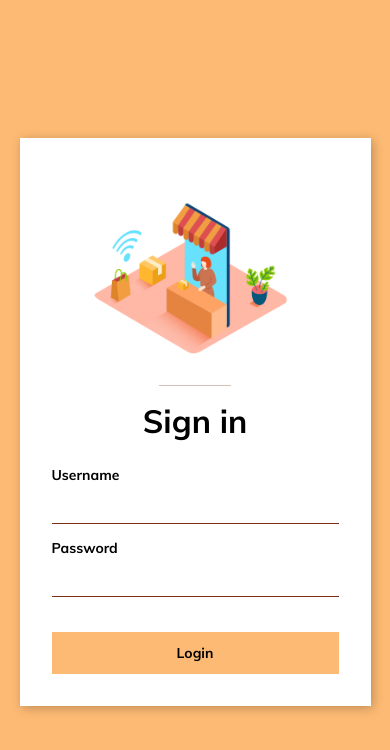
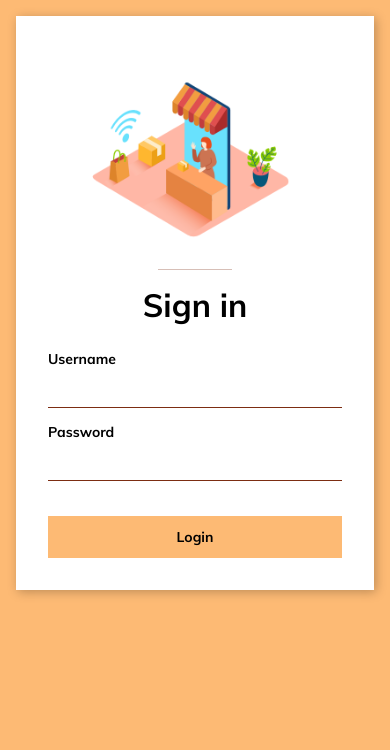
Before and after one commit to zahrahkm/store-manager, a Vue app: page /login in a window 390 px wide. Shown: the top 750 px of the page. Built offline with nearby package versions, Linux system fonts and the light colour scheme.

Commit message:
better positioning for container on mobiles

```diff
--- a/src/views/Login.vue
+++ b/src/views/Login.vue
@@ -32,12 +32,12 @@ export default defineComponent({
 .login {
   background-color: #fdba74;
   min-height: 100vh;
-  display: flex;
+  padding: 1rem;
 }
 .container {
   background-color: white;
   box-shadow: 2px 2px 10px rgba(0, 0, 0, 0.25);
-  width: 90%;
+  width: 100%;
   padding: 2rem;
   margin: auto;
   display: flex;
```
